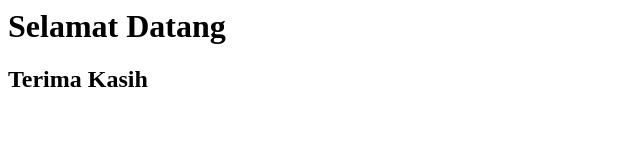
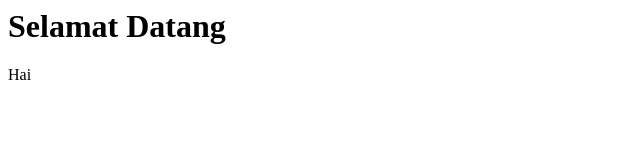
Before and after one commit to tasyasaid/scm-git, a plain HTML site: page index.html in a window 1280 px wide. Shown: the whole page, without its empty margins (0-640 px from the left). Drawn offline with Linux system fonts and the light colour scheme.

Commit message:
github ke local

```diff
--- a/index.html
+++ b/index.html
@@ -4,6 +4,6 @@
     </head>
     <body>
 <h1>Selamat Datang</h1>
-        <h2> Terima Kasih</h2>
+        <p> Hai </p>
     </body>
 </html>
```
